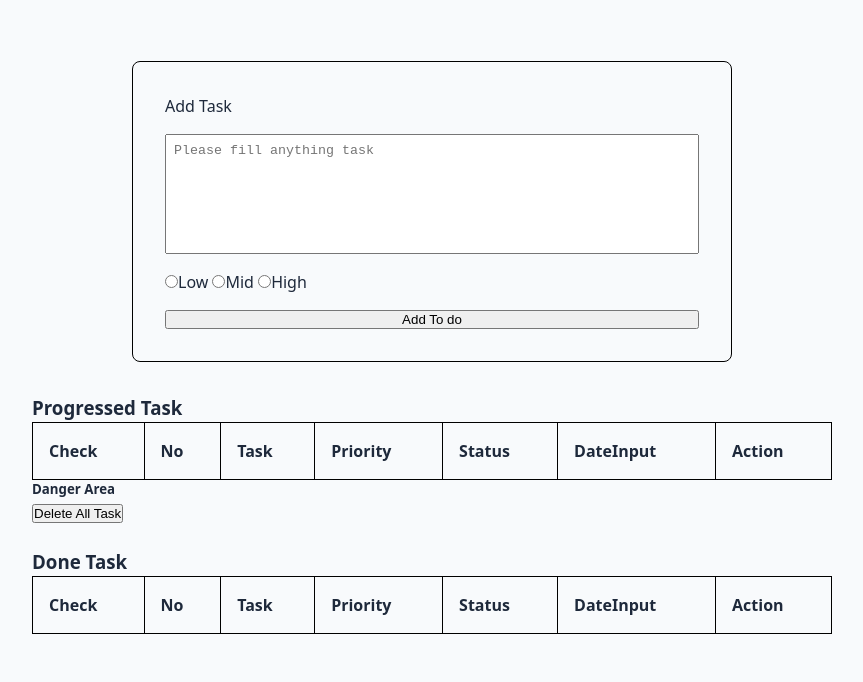
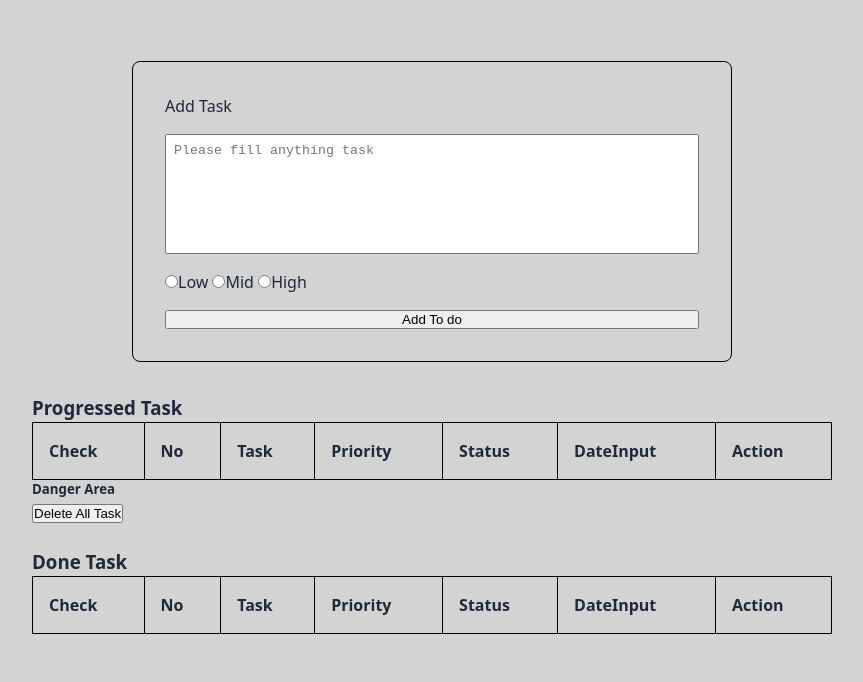
Before and after one commit to labibofficial21/Mission-4, a plain HTML site: page index.html in a window 1280 px wide. Shown: the part 231-913 px from the top of the page, without its empty margins (208-1071 px from the left). Drawn offline with Linux system fonts and the light colour scheme.

Commit message:
update color bg

```diff
--- a/style.css
+++ b/style.css
@@ -10,7 +10,7 @@ body {
 	font-family: system-ui, -apple-system, sans-serif;
 	line-height: 1.5;
 	padding: clamp(10px, 3vw, 24px);
-	background-color: #f8fafc;
+	background-color: lightgray;
 	color: #1e293b;
 }
 
```
